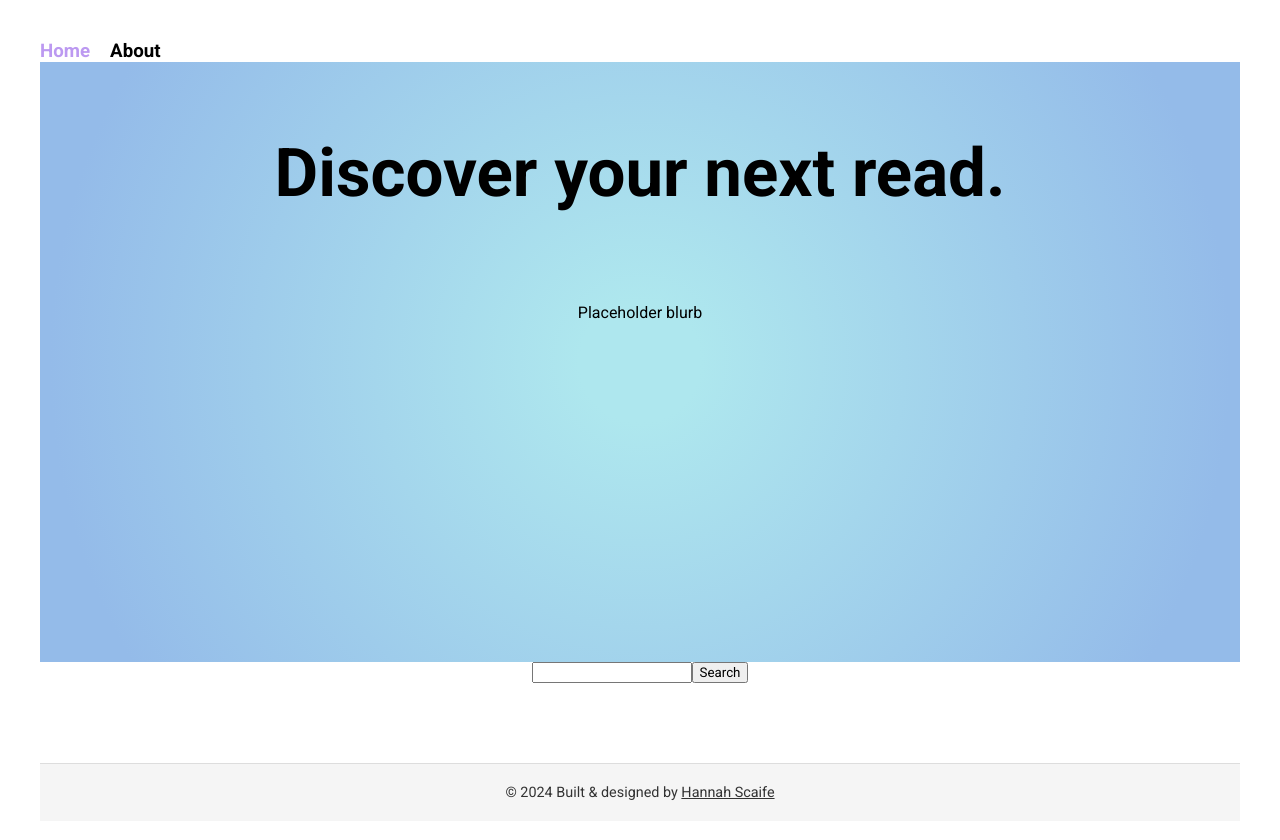
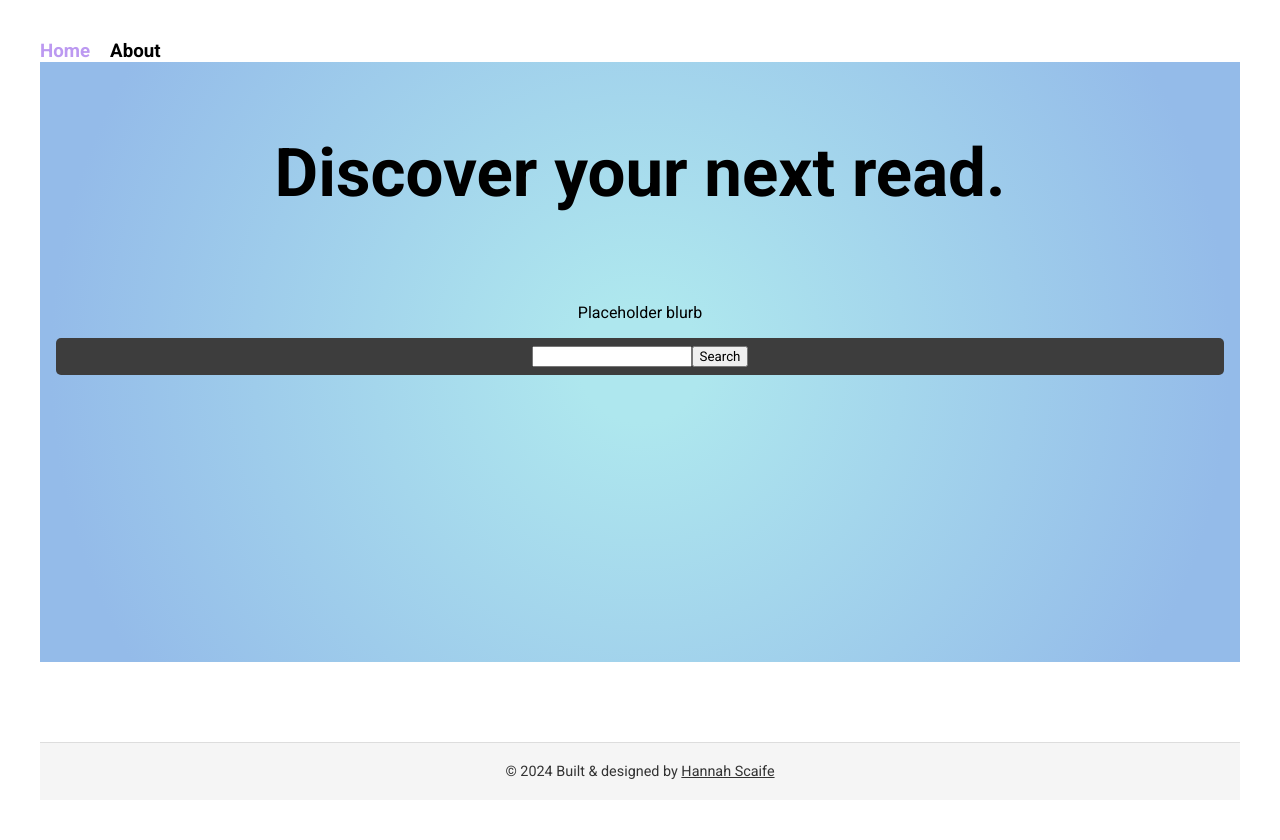
Before and after one commit to hsc996/book-finder-app, a React (Vite) app: page / in a window 1280 px wide. Shown: the top 840 px of the page. Built offline with nearby package versions, Linux system fonts and the light colour scheme; a web font is replaced by a local one.

Commit message:
feat: files restructured to allow searchbar in header

```diff
--- a/src/components/Header.jsx
+++ b/src/components/Header.jsx
@@ -1,7 +1,9 @@
 import { NavBar } from '../components/Routing/NavBar';
 import '../styles/Header.css'
+import SearchBar from './SearchBar';
+import PropTypes from 'prop-types';
 
-export function Header(){
+export function Header({ onSearch }){
     return(
         <div className="container">
             <div className="header">
@@ -9,8 +11,13 @@ export function Header(){
                 <div className="header-content flex flex-c text-center text-white">
                     <h2 className='header-title text-capitalize'>Discover your next read.</h2><br />
                     <p>Placeholder blurb</p>
+                    <SearchBar onSearch={onSearch}/>
                 </div>
             </div>
         </div>
-    )
+    );
 }
+
+Header.propTypes = {
+    onSearch: PropTypes.func.isRequired,
+}
--- /dev/null
+++ b/src/components/SearchBar.jsx
@@ -0,0 +1,34 @@
+import { useState } from "react";
+import PropTypes from 'prop-types';
+
+
+export function SearchBar({ onSearch }){{
+    const [search, setSearch] = useState("");
+
+    const handleSearch = () => {
+        onSearch(search);
+        setSearch("");
+    };
+
+    return(
+        <div className="search-bar">
+            <div className="search-bar>">
+                    <input
+                    className="user-input"
+                    type="text"
+                    value={search}
+                    onChange={(e) => {setSearch(e.target.value)}}
+                    />
+                    <button onClick={handleSearch}>Search</button>
+                </div>
+        </div>
+    );
+}}
+
+
+SearchBar.propTypes = {
+    onSearch: PropTypes.func.isRequired,
+}
+
+
+export default SearchBar;
--- a/src/components/SearchPage.jsx
+++ b/src/components/SearchPage.jsx
@@ -1,29 +1,26 @@
 import { useEffect, useState } from "react";
 import { BookList } from "./BookList.jsx";
+import { Header } from "./Header.jsx";
 import '../styles/BookSearch.css';
 
 export function SearchPage(){
     const [books, setBooks] = useState([]);
-    const [search, setSearch] = useState("");
     const [query, setQuery] = useState("");
 
-    const handleSearch = () => {
-        setQuery(search);
+    const handleSearch = (searchTerm) => {
+        setQuery(searchTerm);
     }
 
     useEffect(() => {
-        if (query){
-            fetchBooks();
-        }
-    }, [query]);
+        const fetchBooks = async () => {
+            if (!query) return;
 
-    const fetchBooks = async () => {
             try {
-            const apiKey = import.meta.env.VITE_GOOGLE_BOOKS_API_KEY
-            const response = await fetch(`https://www.googleapis.com/books/v1/volumes?q=${search}&key=${apiKey}`);
+                const apiKey = import.meta.env.VITE_GOOGLE_BOOKS_API_KEY;
+                const response = await fetch(`https://www.googleapis.com/books/v1/volumes?q=${query}&key=${apiKey}`);
                 const data = await response.json();
-            if (data.items){
-                setBooks(data.items)
+                if (data.items) {
+                    setBooks(data.items);
                 } else {
                     setBooks([]);
                 }
@@ -32,20 +29,15 @@ export function SearchPage(){
             }
         };
 
+        fetchBooks();
+
+    }, [query]);
+
     return(
         <>
-            <div className="search-page">
-                <div className="search-bar>">
-                    <input
-                    className="user-input"
-                    type="text"
-                    value={search}
-                    onChange={(e) => {setSearch(e.target.value)}}/>
-                    <button onClick={handleSearch}>Search</button>
-                </div>
+            <Header onSearch={handleSearch} />
             <div className="search-results">
                 <BookList books={books}/>
-                </div>
             </div>
         </>
     );
--- a/src/pages/HomePage.jsx
+++ b/src/pages/HomePage.jsx
@@ -1,11 +1,9 @@
 import { Footer } from "../components/Footer";
 import SearchPage from "../components/SearchPage";
-import { Header } from "../components/Header";
 
-export default function HomePage({books}){
+export default function HomePage(){
     return(
         <div>
-            <Header />
             <SearchPage />
             <Footer />
         </div>
```
Lines whose indentation alone changed are shown as unchanged.
